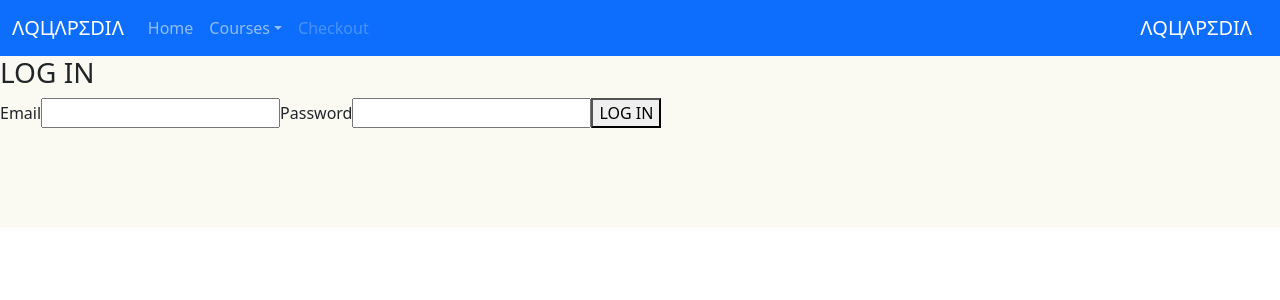
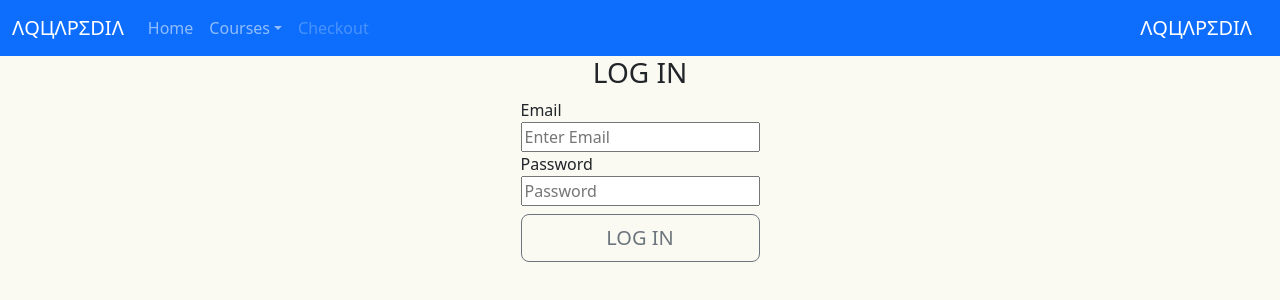
Before and after one commit to EdwinHawkYu/AquaPedia-Toronto, a React (Create React App) app: page /course/1 in a window 1280 px wide. Shown: the top 300 px of the page. Built offline with nearby package versions, Linux system fonts and the light colour scheme; no server answers.

Commit message:
Updated Login and Signup CSS

```diff
--- a/src/App/App.css
+++ b/src/App/App.css
@@ -11,7 +11,7 @@ html,body{
 }
 
 main{
-  height: 100%;
+  height: 100vh;
 
 }
 
--- a/src/components/LoginForm/LoginForm.jsx
+++ b/src/components/LoginForm/LoginForm.jsx
@@ -41,26 +41,35 @@ export default class LoginForm extends Component {
 
   render() {
     return (
-      <div>
-        <div className="form-container" onSubmit={this.handleSubmit}>
-          <form autoComplete="off">
+      <div className="container-sm">
+        <div className="d-flex justify-content-center">
+          <form
+            autoComplete="off"
+            onSubmit={this.handleSubmit}
+            >
               <label>Email</label>
+              <div className="form-group">
               <input
                 type="text"
                 name="email"
+                placeholder='Enter Email'
                 value={this.state.email}
                 onChange={this.handleChange}
                 required
               />
+              </div>
               <label>Password</label>
+              <div className="form-group">
               <input
                 type="password"
                 name="password"
+                placeholder='Password'
                 value={this.state.password}
                 onChange={this.handleChange}
                 required
               />
-            <button type="submit">LOG IN</button>
+              </div>
+              <button className="btn btn-outline-secondary btn-lg w-100 mt-2" type="submit">LOG IN</button>
           </form>
         </div>
         <p className="error-message">&nbsp;{this.state.error}</p>
--- a/src/components/Modals/EditModal.jsx
+++ b/src/components/Modals/EditModal.jsx
@@ -44,13 +44,13 @@ export default function EditModal(props){
 
   return (
     <div>
-      <Button variant='secondary' onClick={handleShow}>
+      <Button variant='info' onClick={handleShow}>
         Update Course
       </Button>
 
       <Modal show={show} onHide={handleClose}>
         <Modal.Header closeButton>
-          <Modal.Title>Modal heading</Modal.Title>
+          <Modal.Title>Edit Post: {post.name}</Modal.Title>
         </Modal.Header>
         <Modal.Body>
           <FormComp postID={props.postID} post={post} navigateTo={navigateTo}/>
--- a/src/components/SignUpForm/SignUpForm.jsx
+++ b/src/components/SignUpForm/SignUpForm.jsx
@@ -49,10 +49,11 @@ export default class SignUpForm extends Component {
   render() {
     const disable = this.state.password !== this.state.confirm;
     return (
-      <div>
-        <div className="form-container">
+      <div className="container-sm">
+        <div className="d-flex justify-content-center">
           <form autoComplete="off" onSubmit={this.handleSubmit}>
             <label>Name</label>
+            <div className="form-group">
             <input
               type="text"
               name="name"
@@ -60,15 +61,19 @@ export default class SignUpForm extends Component {
               onChange={this.handleChange}
               required
             />
+            </div>
             <label>Email</label>
-            <input
+            <div className="form-group">
+              <input
               type="email"
               name="email"
               value={this.state.email}
               onChange={this.handleChange}
               required
             />
+            </div>
             <label>Password</label>
+            <div className="form-group">
             <input
               type="password"
               name="password"
@@ -76,7 +81,9 @@ export default class SignUpForm extends Component {
               onChange={this.handleChange}
               required
             />
+            </div>
             <label>Confirm</label>
+            <div className="form-group">
             <input
               type="password"
               name="confirm"
@@ -84,7 +91,8 @@ export default class SignUpForm extends Component {
               onChange={this.handleChange}
               required
             />
-            <button type="submit" disabled={disable}>
+            </div>
+            <button className="btn btn-outline-secondary btn-lg w-100 mt-2" type="submit" disabled={disable}>
               SIGN UP
             </button>
           </form>
--- /dev/null
+++ b/src/pages/AuthPage/AuthPage.css
@@ -0,0 +1,4 @@
+h3{
+  text-align: center;
+  margin-top: 25px;
+}
--- a/src/pages/AuthPage/AuthPage.jsx
+++ b/src/pages/AuthPage/AuthPage.jsx
@@ -1,6 +1,8 @@
 import { Component } from "react";
+import { Button } from "react-bootstrap";
 import LoginForm from "../../components/LoginForm/LoginForm";
 import SignUpForm from "../../components/SignUpForm/SignUpForm";
+import './AuthPage.css'
 
 export default class AuthPage extends Component {
 
@@ -15,6 +17,8 @@ export default class AuthPage extends Component {
           <h3 onClick={() => this.setState({ showLogin: !this.state.showLogin })}>
             {this.state.showLogin ? "LOG IN" : "SIGN UP"}
           </h3>
+          {/* <Button className='m-2'>Login</Button>
+          <Button className='m-2'>Sign Up</Button> */}
         </div>
         {/* Another ternary operator! */}
         {/* If showLogin is true, show the login form. If false, show the signup form */}
--- a/src/pages/DetailPage/DetailPage.jsx
+++ b/src/pages/DetailPage/DetailPage.jsx
@@ -77,10 +77,11 @@ export default function DetailPage(props){
           <Button className='m-2' as={Link} to="">Book Course!</Button>
           {props.user._id === post.user ?
             <>
-              <Button variant='secondary' onClick={()=>deletePost(postID.id)} type='submit' className='m-2'>
+              <Button variant='danger' onClick={()=>deletePost(postID.id)} type='submit' className='m-2'>
                 Delete Course
               </Button>
               <EditModal postID={postID.id}/>
+              <Button className="mt-2" as={Link} to='/coursemenu' variant='secondary'>Return to Course Menu</Button>
             </>
           :
             <Button as={Link} to='/coursemenu' variant='secondary'>Return to Course Menu</Button>
```
Also changed, not shown: src/components/LoginForm/LoginForm.css (added), 1 other file (tests, documents, lock files or other folders). Lines whose indentation alone changed are shown as unchanged.
